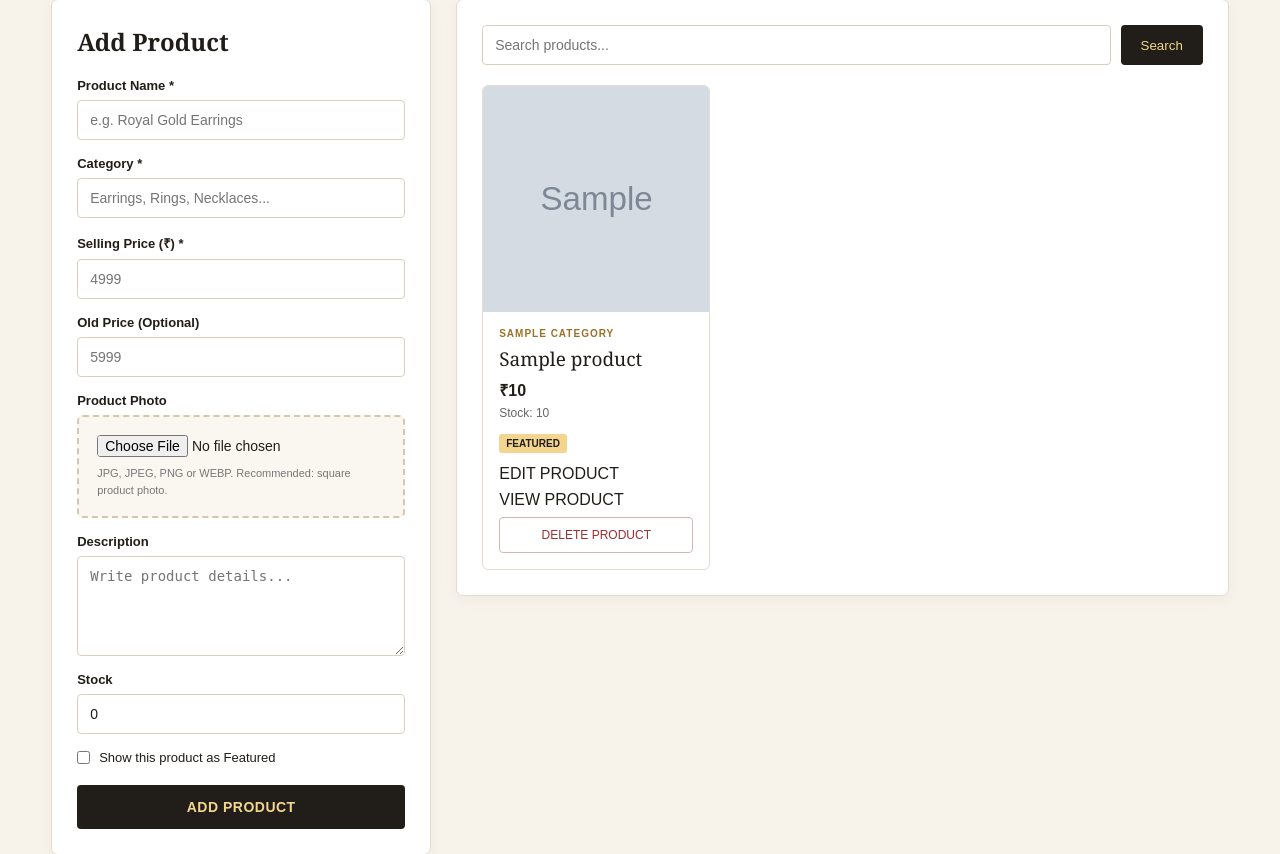
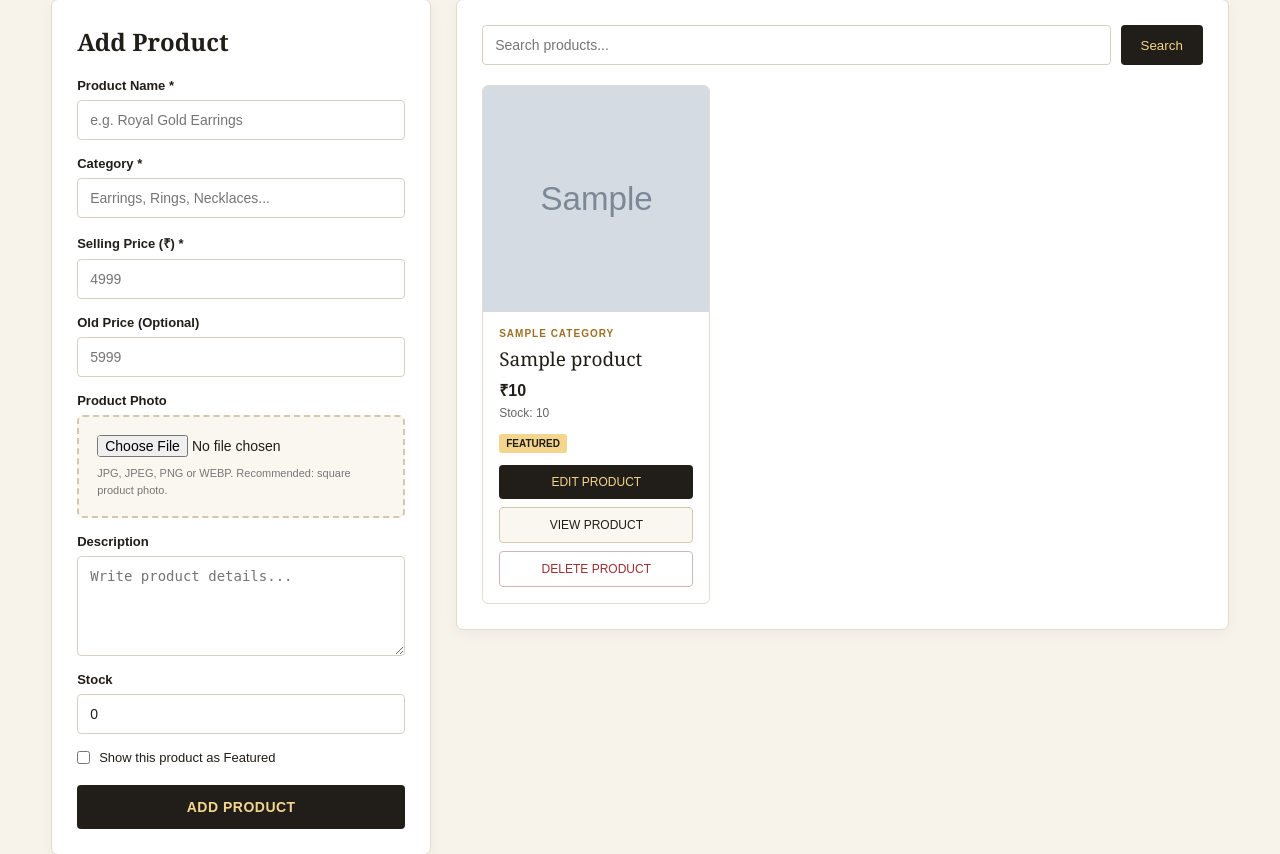
Before and after one commit to kssoni52205-dev/majisa-jewellers, a Flask app: template templates/admin_products.html in a window 1280 px wide. Shown: the part 222-1076 px from the top of the page. Run offline with Flask 3, Linux system fonts and the light colour scheme; data comes from the database, SQL or seed files in the repository; the template is opened without the code that fills it: most values are stand-ins (such as "Sample title", 1, 10 or a date in 2020); grey boxes marked "Sample" are stand-in pictures.

Commit message:
Update admin_products.html

```diff
--- a/templates/admin_products.html
+++ b/templates/admin_products.html
@@ -327,6 +327,35 @@
             font-size: 12px;
             border-radius: 4px;
         }
+        .edit-btn,
+.view-btn {
+    display: block;
+    width: 100%;
+    text-align: center;
+    padding: 10px;
+    font-size: 12px;
+    border-radius: 4px;
+}
+
+.edit-btn {
+    background: #211d18;
+    color: #f4d58d;
+}
+
+.edit-btn:hover {
+    background: #9b7127;
+    color: white;
+}
+
+.view-btn {
+    border: 1px solid #d5c7ae;
+    color: #211d18;
+    background: #faf7f0;
+}
+
+.view-btn:hover {
+    background: #eee7da;
+}
 
         .delete-btn:hover {
             background: #9a3030;
```
